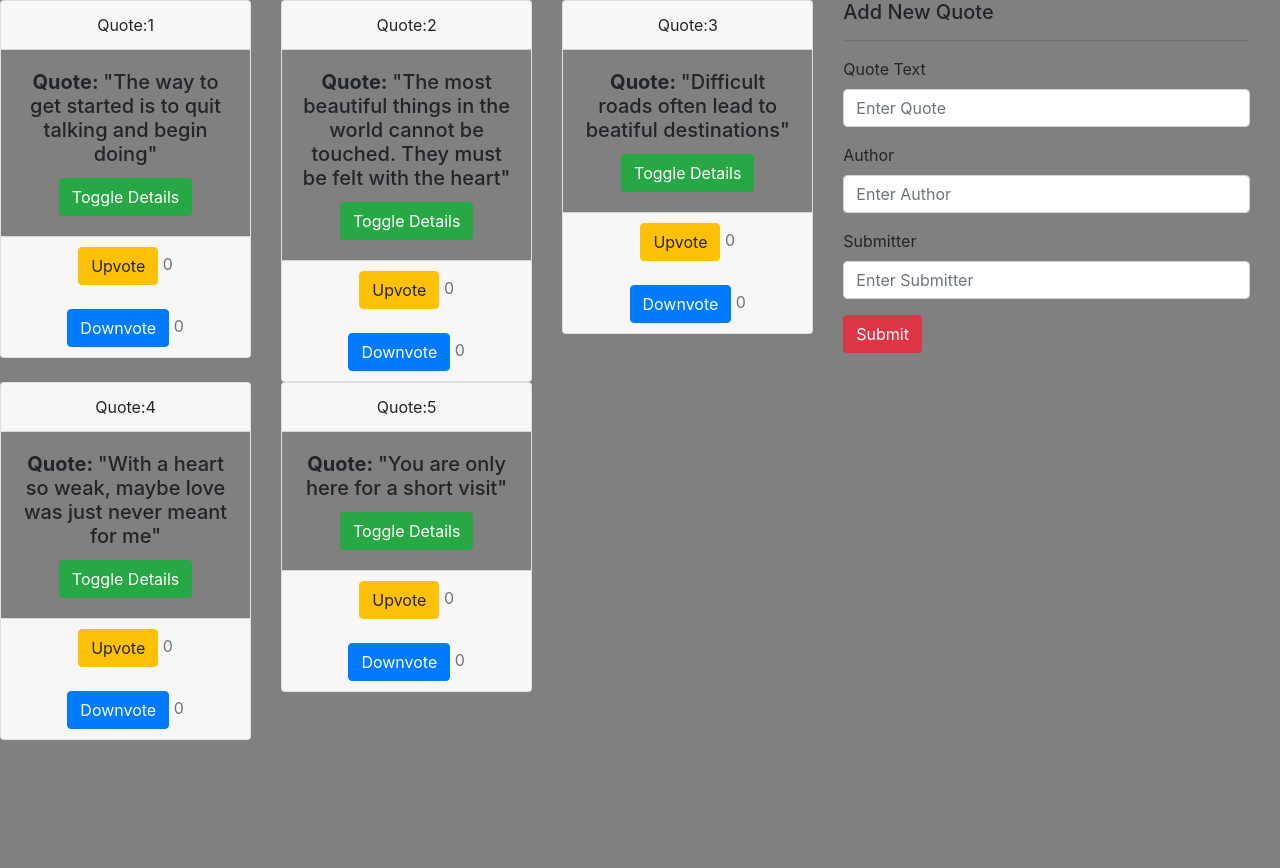
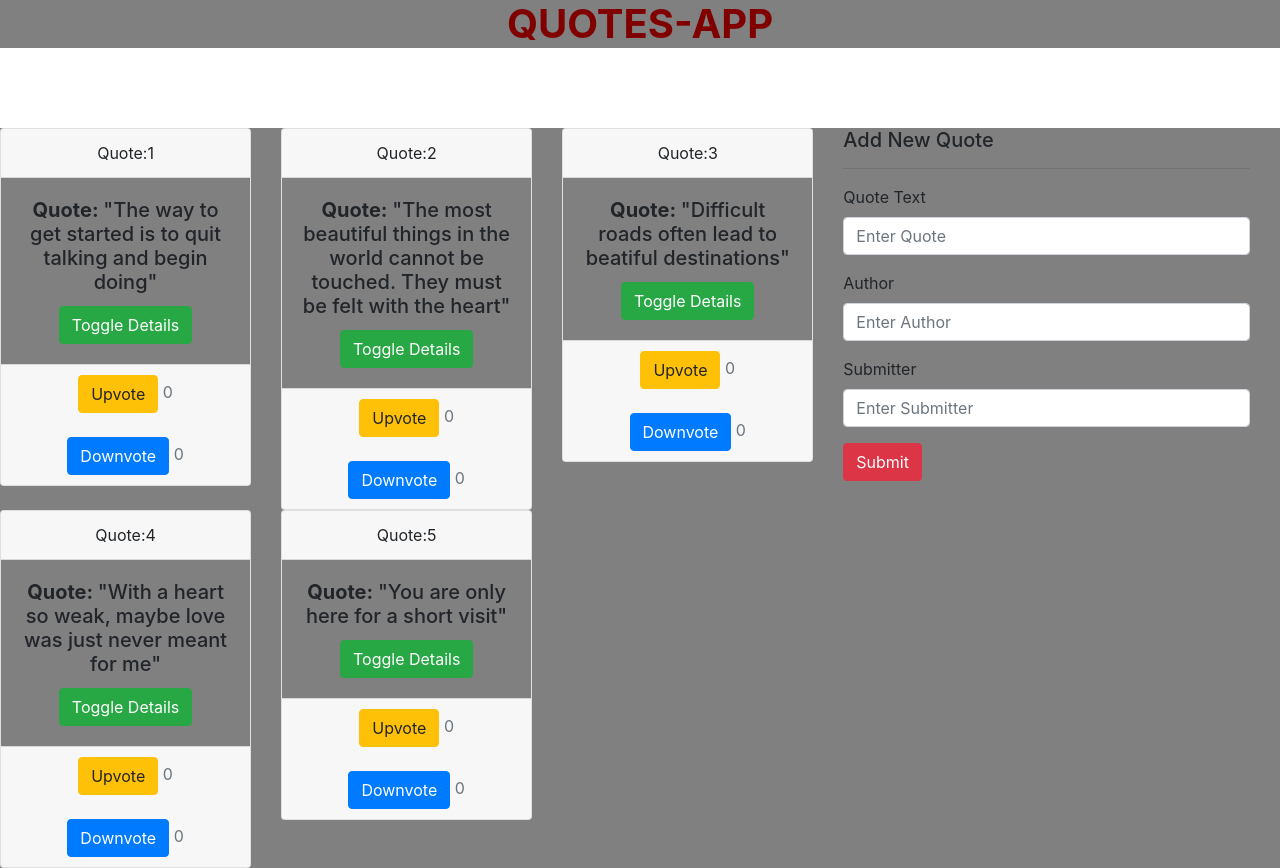
Before and after one commit to SophieO1970/Quotes-App, an Angular app: page / in a window 1280 px wide. Before the commit the page ends 800 px from the top, so only its background shows below. Built offline with nearby package versions, Linux system fonts and the light colour scheme.

Commit message:
add heading

```diff
--- a/src/app/quote/quote.component.html
+++ b/src/app/quote/quote.component.html
@@ -1,3 +1,4 @@
+<br> <br> <br>
 <div class="row">
   <div class="row col-md-8">
     <div *ngFor="let quote of quotes; let i = index" class="col-md-4">
--- a/src/index.html
+++ b/src/index.html
@@ -14,6 +14,7 @@
     />
 </head>
 <body>
+  <h1>QUOTES-APP</h1>
   <app-root></app-root>
 </body>
 </html>
--- a/src/styles.css
+++ b/src/styles.css
@@ -3,3 +3,8 @@
 *{
     background-color: grey;
 }
+h1{
+    text-align: center;
+    font-weight: bold;
+    color:maroon;
+}
```
